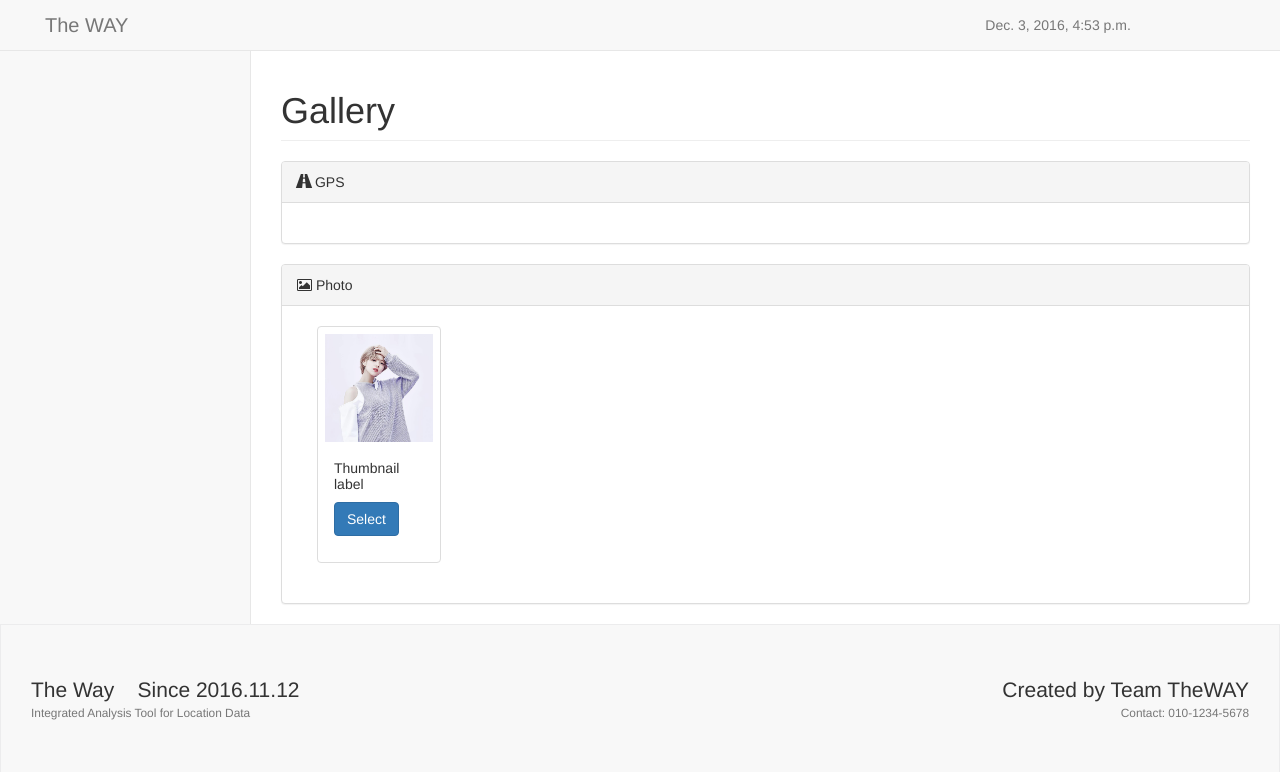
After one commit to kimtaehong/TheWay, a Django app: page /result/basestation in a window 1280 px wide. The commit adds this page. Shown: the top 772 px of the page. Run offline with Django 3.2, Linux system fonts and the light colour scheme; data that the repository does not hold is empty; some libraries are stand-ins or nearby versions.

Commit message:
add basestaion

```diff
--- /dev/null
+++ b/mysite/twpoint/templates/twpoint/basestation.html
@@ -0,0 +1,53 @@
+{% extends 'twpoint/base.html' %}
+{% block css_sb %}
+{% load static %} <link href="{% static 'twpoint/bootstrapdist/css/sb-admin-2.css' %}" rel="stylesheet">
+{% endblock %}
+{% block main_content %}
+<div id="page-wrapper">
+    <div class="row">
+        <div class="col-lg-12">
+            <h1 class="page-header"> Gallery </h1>
+        </div>
+    </div>
+    <div class="row">
+        <div class="col-lg-12">
+            <div class="panel panel-default">
+                <div class="panel-heading">
+                    <i class="glyphicon glyphicon-road"></i> GPS
+                </div>
+                <!--/.panel-heading-->
+                <div class="panel-body">
+                    <div id="map"></div>
+                </div>
+                <!--/.panel-body -->
+            </div>
+            <!--/.panel panel-default-->
+        </div>
+    </div>
+    <div class="row">
+        <div class="col-lg-12">
+            <div class="panel panel-default">
+                <div class="panel-heading">
+                    <i class="fa fa-photo "></i> Photo
+                </div>
+                <div class="panel-body">
+                    <div class="col-sm-6 col-md-2">
+                        <div class="thumbnail">
+                            <a href="#"><img src="{% static 'twpoint/img/sample_image.jpeg' %}"></a>
+                            <div class="caption">
+                                <h5>Thumbnail label</h5>
+                                <p><a href="#" class="btn btn-primary" role="button">Select</a></p>
+                            </div>
+                        </div>
+                    </div>
+                </div>
+            </div>
+        </div>
+        <!-- bootstrap gallery -->
+    </div>
+</div>
+{% endblock %}
+
+{% block map_js%}
+<script src="{% static 'twpoint/data/map-data.js' %}"></script>
+{% endblock %}
--- a/mysite/twpoint/templates/twpoint/header.html
+++ b/mysite/twpoint/templates/twpoint/header.html
@@ -35,7 +35,7 @@
                     <a href="#Distribution"> Distribution Map</a>
                 </li>
                 <li>
-                    <a href="#Base Station"> Base Station</a>
+                    <a href="{% url 'twpoint:basestation' %}"> Base Station</a>
                 </li>
                 <li>
                     <a href="{% url 'twpoint:gallery' %}"> Gallery</a>
--- a/mysite/twpoint/urls.py
+++ b/mysite/twpoint/urls.py
@@ -6,6 +6,7 @@ urlpatterns = [
     url(r'^result/(?P<application_id>[0-9]+)/$', views.detail, name="detail"), # detail page url
     url(r'^result$', views.result, name="result"),
     url(r'^result/gallery$', views.gallery, name="gallery"),
+    url(r'^result/basestation$', views.base_station, name="basestation"),
     url(r'^parsing$', views.parsing,name="parsing"),
     url(r'^application', views.dataview),
     url(r'^waypoint$', views.wayview),
--- a/mysite/twpoint/views.py
+++ b/mysite/twpoint/views.py
@@ -91,6 +91,21 @@ def parsing(request):
     return render_to_response('twpoint/parsing.html', context)
 
 
+def base_station(request):
+    applications = Application.objects.all()
+    user = UserInfo.objects.all()
+    bs = BaseStation.objects.all()
+
+    context = {
+        'time': timezone.localtime(timezone.now()),
+        'application': applications,
+        'user': user,
+        'bs': bs,
+    }
+
+    return render(request, 'twpoint/basestation.html', context)
+
+
 def dataview(request):
     """/application application 정보"""
     app_data = Application.objects.all()
```
Also changed, not shown: mysite/db.sqlite3.
